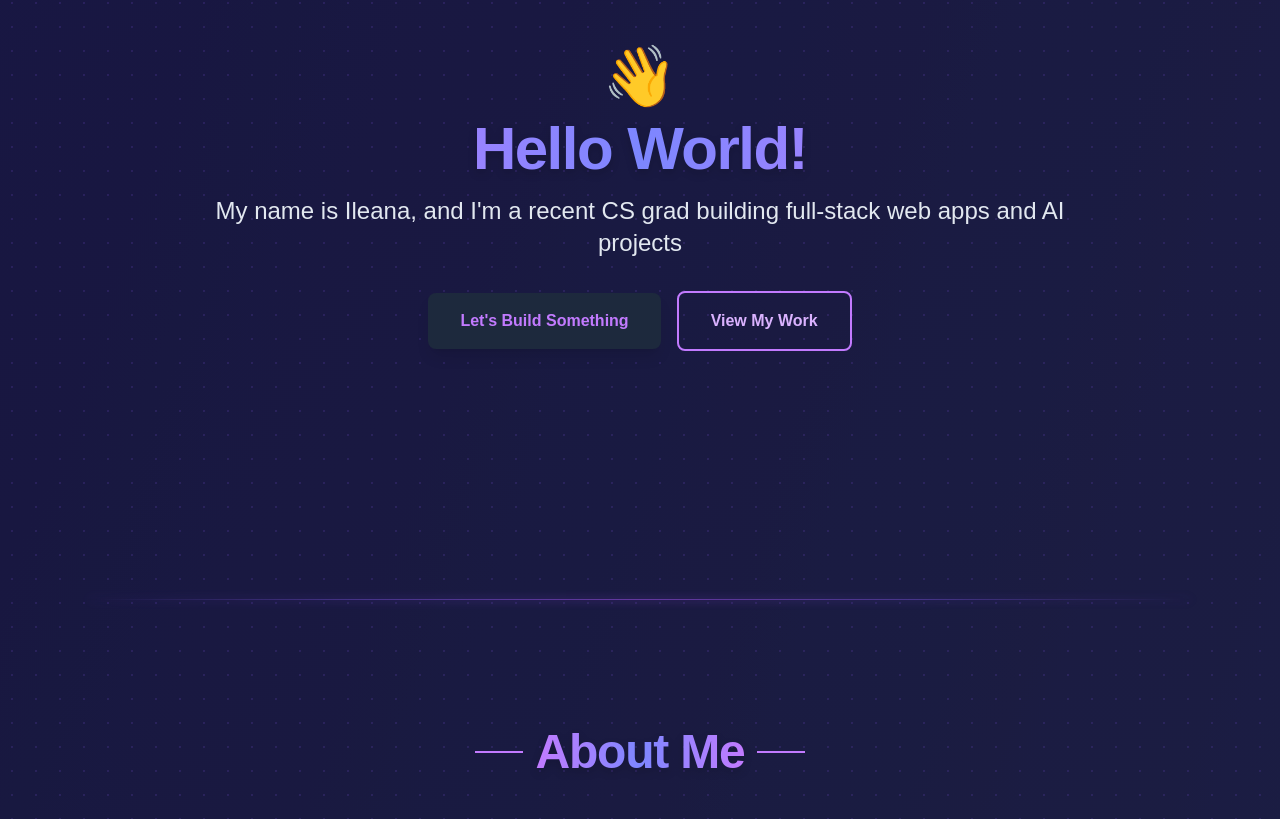
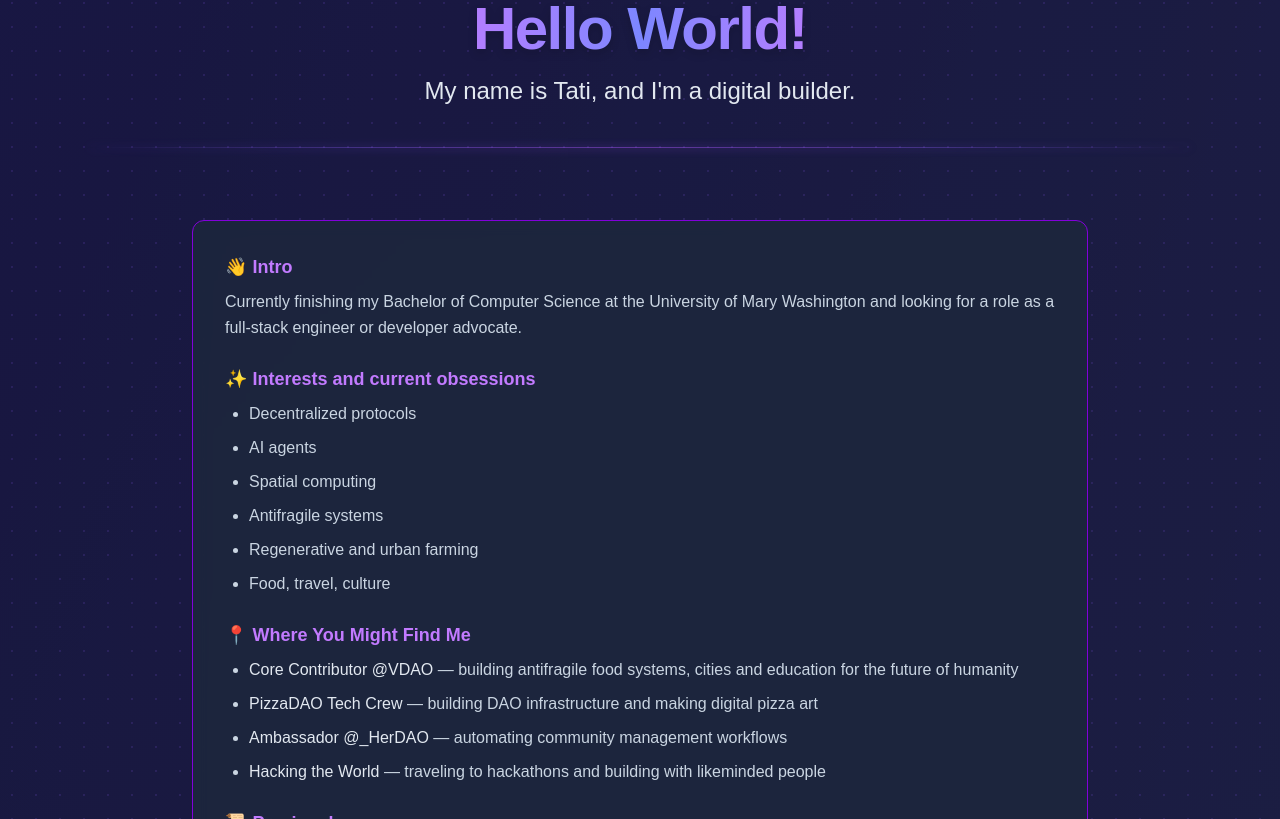
Before and after one commit to ileana-pr/My-Portfolio, a Next.js app: page /coding in a window 1280 px wide. Shown: the part 201-1020 px from the top of the page. Built offline with nearby package versions, Linux system fonts and the light colour scheme.

Commit message:
update hero section, remove buttons and extra spacing

```diff
--- a/src/app/coding/page.tsx
+++ b/src/app/coding/page.tsx
@@ -77,8 +77,8 @@ export default function CodingPage() {
         </div>
       </nav>
 
-      {/* Hero Section - Full Viewport */}
-      <div className="relative z-10 min-h-screen flex items-center justify-center px-4 sm:px-6 lg:px-8">
+      {/* Hero Section */}
+      <div className="relative z-10 pt-24 sm:pt-32 pb-6 sm:pb-2 flex items-center justify-center px-4 sm:px-6 lg:px-8">
         <div className="max-w-4xl mx-auto text-center">
 
           {/* Value proposition */}
@@ -89,25 +89,9 @@ export default function CodingPage() {
             </h1>
           </div>
           <p className="text-xl md:text-2xl mb-8 text-slate-700 dark:text-slate-200">
-            My name is Ileana, and I&apos;m a recent CS grad building full-stack web apps and AI projects
+            My name is Tati, and I&apos;m a digital builder.
           </p>
 
-
-          {/* CTA buttons */}
-          <div className="flex flex-col sm:flex-row gap-4 justify-center items-center">
-            <a
-              href="#contact"
-              className="px-8 py-4 bg-white dark:bg-slate-800 text-purple-600 dark:text-purple-400 font-bold rounded-lg hover:bg-purple-50 dark:hover:bg-purple-900/20 transition-all shadow-lg hover:shadow-xl transform hover:scale-105"
-            >
-              Let&apos;s Build Something
-            </a>
-            <a
-              href="#projects"
-              className="px-8 py-4 bg-transparent border-2 border-purple-600 dark:border-purple-400 text-purple-600 dark:text-purple-300 font-bold rounded-lg hover:bg-purple-50 dark:hover:bg-purple-900/20 transition-all"
-            >
-              View My Work
-            </a>
-          </div>
         </div>
       </div>
 
@@ -119,15 +103,8 @@ export default function CodingPage() {
       </div>
 
       {/* About Me Section */}
-      <section className="relative z-10 py-32">
+      <section className="relative z-10 py-18">
         <div className="max-w-6xl mx-auto px-6">
-          <div className="flex items-center justify-center gap-3 mb-16">
-            <div className="w-12 h-0.5 bg-purple-600 dark:bg-purple-400" />
-            <h2 className="text-4xl md:text-5xl font-extrabold bg-gradient-to-r from-purple-600 via-indigo-600 to-purple-600 dark:from-purple-400 dark:via-indigo-400 dark:to-purple-400 bg-clip-text text-transparent drop-shadow-lg tracking-tight">
-              About Me
-            </h2>
-            <div className="w-12 h-0.5 bg-purple-600 dark:bg-purple-400" />
-          </div>
 
           <div className="max-w-4xl mx-auto">
             <div className="bg-white/80 dark:bg-slate-800/80 backdrop-blur-sm rounded-xl p-8 border border-purple-200 dark:border-purple-700 hover:border-purple-400 dark:hover:border-purple-500 transition-all">
@@ -135,21 +112,25 @@ export default function CodingPage() {
                 <div>
                   <h3 className="text-lg font-semibold text-purple-600 dark:text-purple-400 mb-2">👋 Intro</h3>
                   <p className="text-slate-700 dark:text-slate-300 leading-relaxed">
-                    Digital builder, content creator, 3D maker, plant advocate, passionate about building for antifragility and mainstream web3.
+                    Currently finishing my Bachelor of Computer Science at the University of Mary Washington and looking for a role as a full-stack engineer or developer advocate.
                   </p>
                 </div>
                 <div>
                   <h3 className="text-lg font-semibold text-purple-600 dark:text-purple-400 mb-2">✨ Interests and current obsessions</h3>
                   <ul className="text-slate-700 dark:text-slate-300 leading-relaxed space-y-2 list-disc pl-6">
-                    <li>Decentralized protocols, AI for good, greentech and spatial computing</li>
-                    <li>Antifragile systems, regenerative and urban farming</li>
+                    <li>Decentralized protocols</li>
+                    <li>AI agents</li>
+                    <li>Spatial computing</li>
+                    <li>Antifragile systems</li>
+                    <li>Regenerative and urban farming</li>
                     <li>Food, travel, culture</li>
                   </ul>
                 </div>
                 <div>
                   <h3 className="text-lg font-semibold text-purple-600 dark:text-purple-400 mb-2">📍 Where You Might Find Me</h3>
                   <ul className="text-slate-700 dark:text-slate-300 leading-relaxed space-y-2 list-disc pl-6">
-                    <li><span className="font-medium text-slate-800 dark:text-slate-200">PizzaDAO Tech Crew</span> — building DAO infrastructure and bringing the pizza industry on chain</li>
+                  <li><span className="font-medium text-slate-800 dark:text-slate-200">Core Contributor @VDAO</span> — building antifragile food systems, cities and education for the future of humanity </li>
+                    <li><span className="font-medium text-slate-800 dark:text-slate-200">PizzaDAO Tech Crew</span> — building DAO infrastructure and making digital pizza art</li>
                     <li><span className="font-medium text-slate-800 dark:text-slate-200">Ambassador @_HerDAO</span> — automating community management workflows</li>
                     <li><span className="font-medium text-slate-800 dark:text-slate-200">Hacking the World</span> — traveling to hackathons and building with likeminded people</li>
                   </ul>
```
